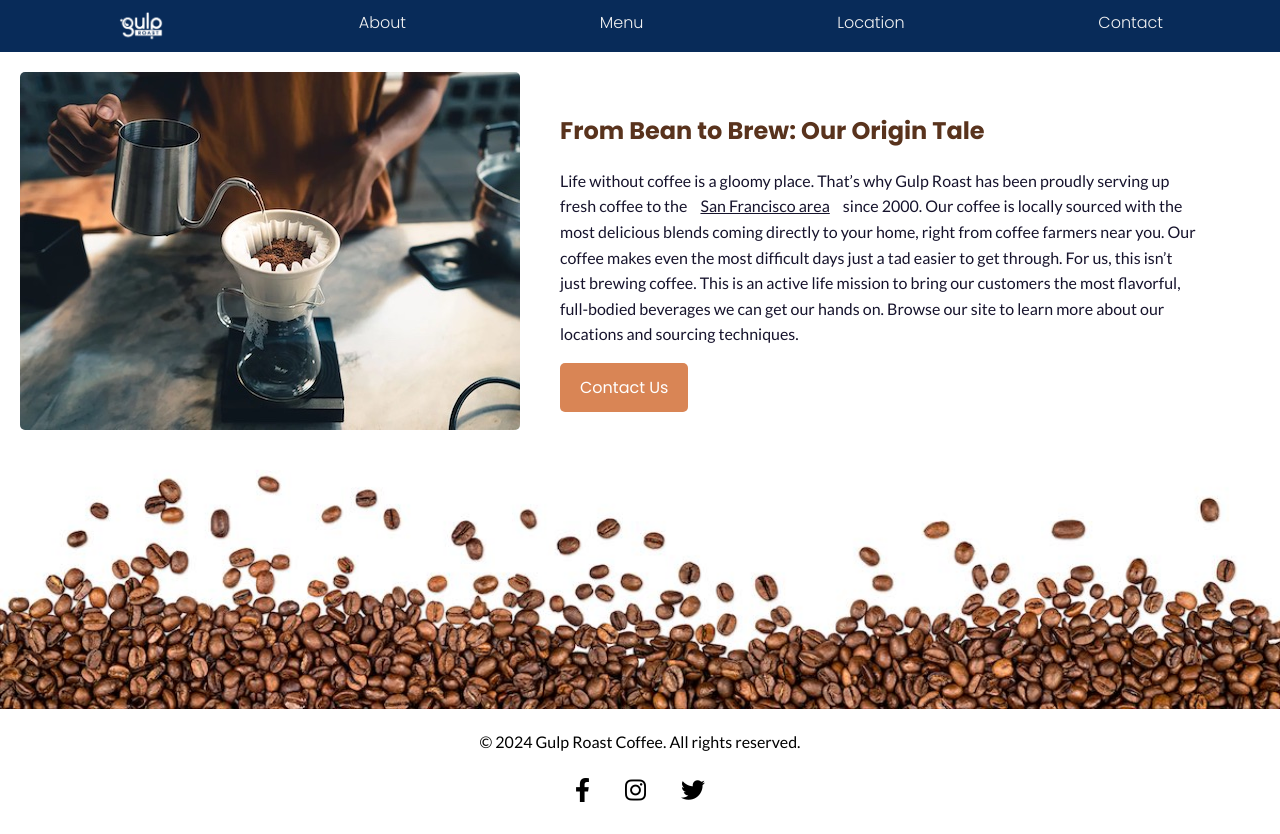
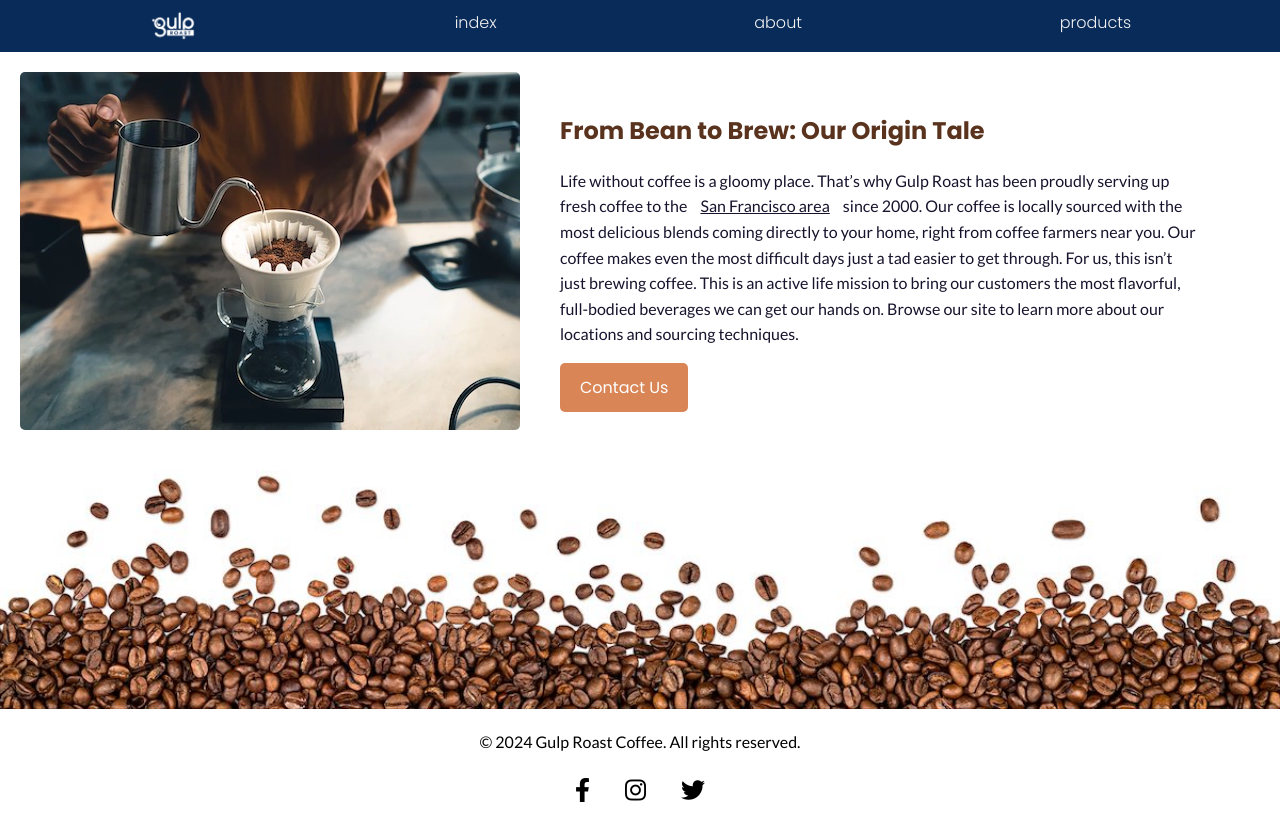
Before and after one commit to KatieCalc/Calcaterra-Module10-Gulp-Roast-Coffee-Responsive-Design, a plain HTML site: page about.html in a window 1280 px wide. Drawn offline with Linux system fonts and the light colour scheme.

Commit message:
Finalize navigation and fix issues

```diff
--- a/about.html
+++ b/about.html
@@ -22,10 +22,9 @@
           <img src="images/gulp-logo-light.png" alt="Gulp Roast Coffee Logo">
         </a>
       </li>
-      <li><a href="https://uxuicurriculum.wixsite.com/gulproast">About</a></li>
-      <li><a href="https://uxuicurriculum.wixsite.com/gulproast">Menu</a></li>
-      <li><a href="https://uxuicurriculum.wixsite.com/gulproast">Location</a></li>
-      <li><a href="https://uxuicurriculum.wixsite.com/gulproast">Contact</a></li>
+    <a href="index.html">index</a>
+      <a href="about.html">about</a>
+      <a href="products.html">products</a>
     </ul>
   </nav>
 
```
Also changed, not shown: index.html (+3 -5 lines), products.html (+3 -4 lines).
